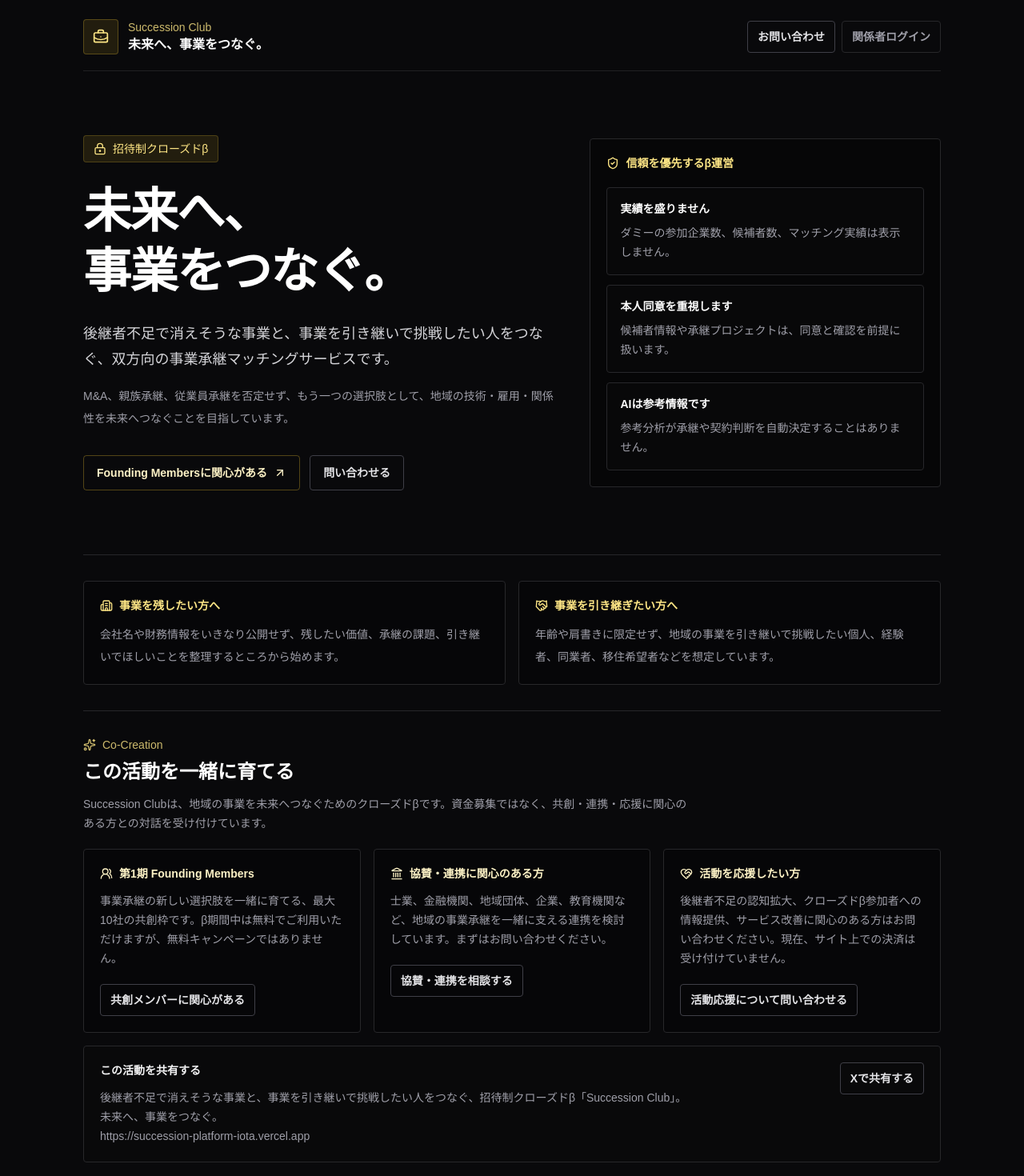
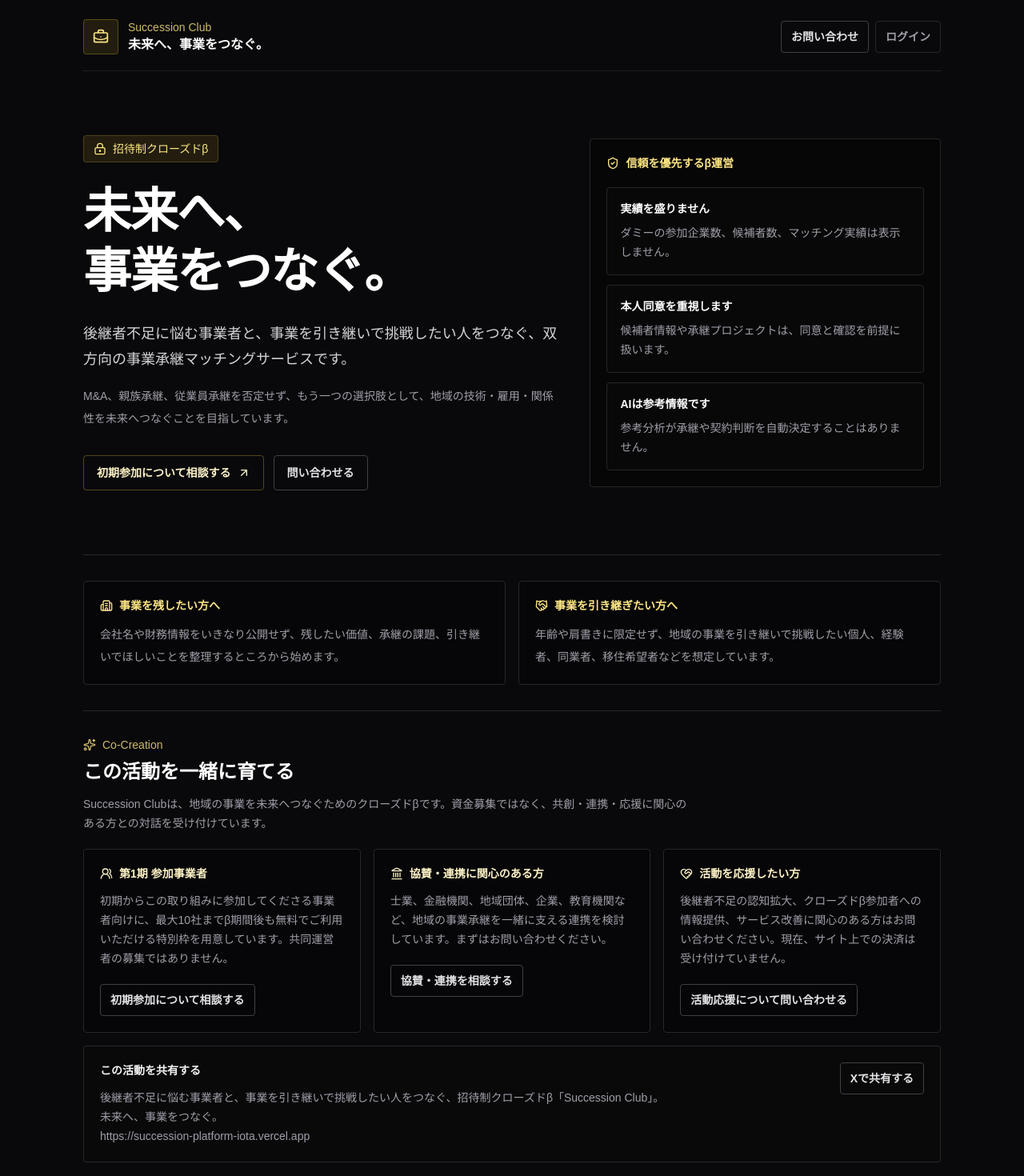
Before and after one commit to k1232255555-oss/succession-platform, a Next.js app: page / in a window 1280 px wide. Shown: the top 1470 px of the page at 80% size. Built offline with nearby package versions, Linux system fonts and the light colour scheme; no server answers.

Commit message:
Refine beta copy for trust and clarity

```diff
--- a/src/app/contact/page.tsx
+++ b/src/app/contact/page.tsx
@@ -20,7 +20,7 @@ export default async function ContactPage({ searchParams }: PageProps) {
   const error = getParam(params, "error");
   const topic = getParam(params, "topic") ?? "";
   const topicCategoryMap: Record<string, string> = {
-    "founding-member": "Founding Members参加希望",
+    "founding-member": "第1期 参加事業者の相談",
     sponsor: "協賛・連携の相談",
     support: "活動応援・広報協力",
   };
@@ -123,7 +123,7 @@ export default async function ContactPage({ searchParams }: PageProps) {
                   defaultValue={defaultCategory}
                 >
                   <option>導入相談</option>
-                  <option>Founding Members参加希望</option>
+                  <option>第1期 参加事業者の相談</option>
                   <option>協賛・連携の相談</option>
                   <option>活動応援・広報協力</option>
                   <option>候補者情報の訂正・削除依頼</option>
--- a/src/app/dashboard/page.tsx
+++ b/src/app/dashboard/page.tsx
@@ -255,7 +255,7 @@ export default async function DashboardPage() {
                 未来へ、事業をつなぐ。
               </h2>
               <p className="mt-3 max-w-2xl text-sm leading-6 text-zinc-400">
-                後継者不足で消えそうな事業と、事業を引き継いで挑戦したい人をつなぐ、双方向の事業承継マッチングサービスです。
+                後継者不足に悩む事業者と、事業を引き継いで挑戦したい人をつなぐ、双方向の事業承継マッチングサービスです。
               </p>
             </div>
 
--- a/src/app/layout.tsx
+++ b/src/app/layout.tsx
@@ -12,7 +12,7 @@ export const metadata: Metadata = {
     template: "%s | Succession Club",
   },
   description:
-    "後継者不足で消えそうな事業と、事業を引き継いで挑戦したい人をつなぐ、双方向の事業承継マッチングサービス。",
+    "後継者不足に悩む事業者と、事業を引き継いで挑戦したい人をつなぐ、双方向の事業承継マッチングサービス。",
   applicationName: "Succession Club",
   authors: [{ name: "Succession Club" }],
   robots: {
@@ -22,7 +22,7 @@ export const metadata: Metadata = {
   openGraph: {
     title: "Succession Club | 未来へ、事業をつなぐ。",
     description:
-      "後継者不足で消えそうな事業と、事業を引き継いで挑戦したい人をつなぐ、双方向の事業承継マッチングサービス。",
+      "後継者不足に悩む事業者と、事業を引き継いで挑戦したい人をつなぐ、双方向の事業承継マッチングサービス。",
     url: appUrl,
     siteName: "Succession Club",
     locale: "ja_JP",
--- a/src/app/page.tsx
+++ b/src/app/page.tsx
@@ -13,7 +13,7 @@ import {
 import Link from "next/link";
 
 const shareText = [
-  "後継者不足で消えそうな事業と、事業を引き継いで挑戦したい人をつなぐ、招待制クローズドβ「Succession Club」。",
+  "後継者不足に悩む事業者と、事業を引き継いで挑戦したい人をつなぐ、招待制クローズドβ「Succession Club」。",
   "未来へ、事業をつなぐ。",
   "https://succession-platform-iota.vercel.app",
 ].join("\n");
@@ -24,10 +24,10 @@ const shareUrl = `https://twitter.com/intent/tweet?text=${encodeURIComponent(
 
 const contactLinks = [
   {
-    title: "第1期 Founding Members",
-    body: "事業承継の新しい選択肢を一緒に育てる、最大10社の共創枠です。β期間中は無料でご利用いただけますが、無料キャンペーンではありません。",
+    title: "第1期 参加事業者",
+    body: "初期からこの取り組みに参加してくださる事業者向けに、最大10社までβ期間後も無料でご利用いただける特別枠を用意しています。共同運営者の募集ではありません。",
     href: "/contact?topic=founding-member",
-    label: "共創メンバーに関心がある",
+    label: "初期参加について相談する",
     icon: UsersRound,
   },
   {
@@ -78,7 +78,7 @@ export default function PublicHomePage() {
               href="/login"
               className="inline-flex h-10 items-center justify-center rounded border border-zinc-800 px-3 text-sm font-semibold text-zinc-400 transition hover:border-zinc-700 hover:text-zinc-100"
             >
-              関係者ログイン
+              ログイン
             </Link>
           </nav>
         </header>
@@ -94,7 +94,7 @@ export default function PublicHomePage() {
               <span className="inline-block">事業をつなぐ。</span>
             </h1>
             <p className="mt-6 max-w-3xl text-base leading-8 text-zinc-300 sm:text-lg">
-              後継者不足で消えそうな事業と、事業を引き継いで挑戦したい人をつなぐ、双方向の事業承継マッチングサービスです。
+              後継者不足に悩む事業者と、事業を引き継いで挑戦したい人をつなぐ、双方向の事業承継マッチングサービスです。
             </p>
             <p className="mt-4 max-w-3xl text-sm leading-7 text-zinc-400">
               M&A、親族承継、従業員承継を否定せず、もう一つの選択肢として、地域の技術・雇用・関係性を未来へつなぐことを目指しています。
@@ -105,7 +105,7 @@ export default function PublicHomePage() {
                 href="/contact?topic=founding-member"
                 className="inline-flex h-11 items-center justify-center gap-2 rounded border border-amber-300/30 px-4 text-sm font-semibold text-amber-100 transition hover:bg-amber-300/10"
               >
-                Founding Membersに関心がある
+                初期参加について相談する
                 <ArrowUpRight className="h-4 w-4" />
               </Link>
               <Link
--- a/src/app/terms/page.tsx
+++ b/src/app/terms/page.tsx
@@ -9,7 +9,7 @@ export default function TermsPage() {
         {
           title: "サービスの目的",
           body: [
-            "Succession Clubは、後継者不足で消えそうな事業と、事業を引き継いで挑戦したい人をつなぐ、審査制の事業承継マッチングサービスです。",
+            "Succession Clubは、後継者不足に悩む事業者と、事業を引き継いで挑戦したい人をつなぐ、審査制の事業承継マッチングサービスです。",
             "本サービスは、M&A、親族承継、従業員承継を否定せず、事業承継のもう一つの選択肢として、プロフィール閲覧、対話申請、メッセージ、参考分析を提供します。",
             "現在は招待制クローズドβとして、審査制で最大10社まで無料運用しています。",
           ],
```
Also changed, not shown: 1 other file (tests, documents, lock files or other folders).
